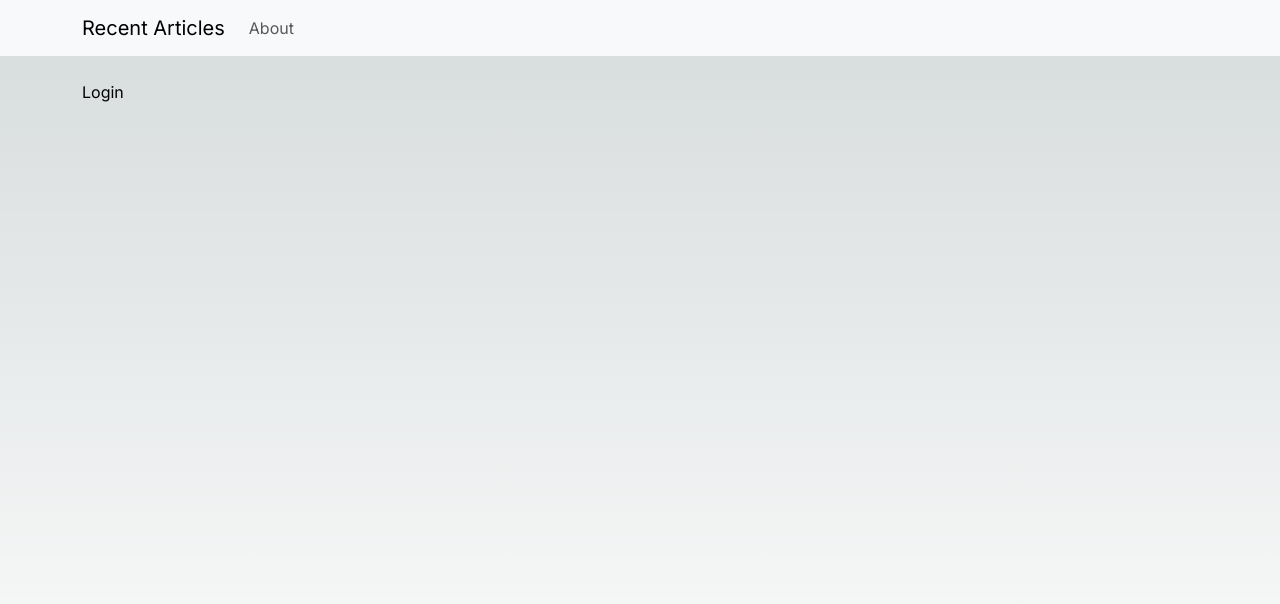
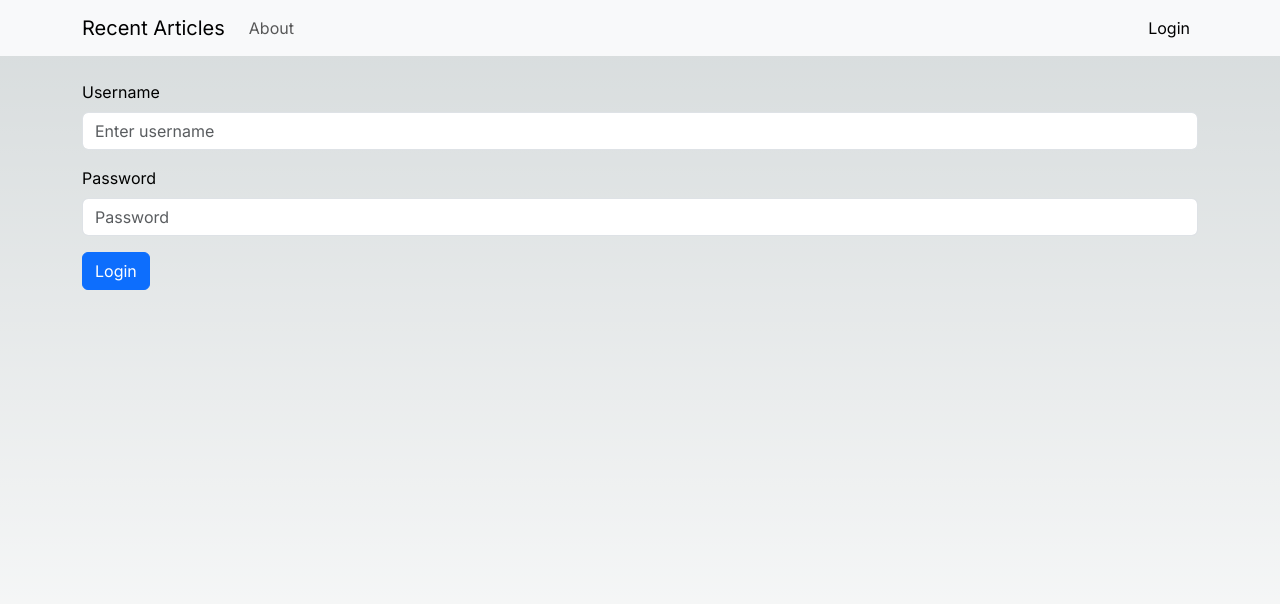
Before and after one commit to andrejd1/applifting_app, a Next.js app: page /login in a window 1280 px wide. Shown: the top 604 px of the page. Built offline with nearby package versions, Linux system fonts and the light colour scheme; no server answers.

Commit message:
Add login logic

```diff
--- a/package.json
+++ b/package.json
@@ -11,6 +11,7 @@
   "dependencies": {
     "bootstrap": "^5.3.2",
     "next": "14.0.0",
+    "next-auth": "^4.24.4",
     "prettier": "^3.0.3",
     "react": "^18",
     "react-bootstrap": "^2.9.1",
--- a/src/app/layout.tsx
+++ b/src/app/layout.tsx
@@ -2,9 +2,10 @@ import type { Metadata } from "next";
 import { Inter } from "next/font/google";
 import "bootstrap/dist/css/bootstrap.min.css";
 import "./globals.css";
-import { Container, SSRProvider } from "@/components/bootstrap";
+import { Container } from "@/components/bootstrap";
 import React from "react";
-import NavBar from "@/app/NavBar";
+import NavBar from "@/components/NavBar/NavBar";
+import { getServerSession } from "next-auth";
 
 const inter = Inter({ subsets: ["latin"] });
 
@@ -13,20 +14,20 @@ export const metadata: Metadata = {
   description: "The best cat blog ever",
 };
 
-export default function RootLayout({
+export default async function RootLayout({
   children,
 }: {
   children: React.ReactNode;
 }) {
+  const session = await getServerSession();
+
   return (
     <html lang="en">
       <body className={inter.className}>
-        <SSRProvider>
-          <NavBar />
-          <main>
-            <Container className="py-4">{children}</Container>
-          </main>
-        </SSRProvider>
+        <NavBar session={session} />
+        <main>
+          <Container className="py-4">{children}</Container>
+        </main>
       </body>
     </html>
   );
--- a/src/app/login/page.tsx
+++ b/src/app/login/page.tsx
@@ -1,3 +1,40 @@
+"use client";
+import { Button, Form } from "@/components/bootstrap";
+import { FormEvent } from "react";
+import { signIn } from "next-auth/react";
+
 export default function Login() {
-  return <div>Login</div>;
+  const handleSubmit = async (e: FormEvent<HTMLFormElement>) => {
+    e.preventDefault();
+
+    const formData = new FormData(e.currentTarget);
+
+    await signIn("credentials", {
+      username: formData.get("username"),
+      password: formData.get("password"),
+      redirect: true,
+      callbackUrl: "/",
+    });
+  };
+
+  return (
+    <Form onSubmit={handleSubmit}>
+      <Form.Group className=" mb-3" controlId="formUsername">
+        <Form.Label>Username</Form.Label>
+        <Form.Control
+          name="username"
+          type="username"
+          placeholder="Enter username"
+        />
+      </Form.Group>
+
+      <Form.Group className="mb-3" controlId="formPassword">
+        <Form.Label>Password</Form.Label>
+        <Form.Control name="password" type="password" placeholder="Password" />
+      </Form.Group>
+      <Button className="align-self-end" variant="primary" type="submit">
+        Login
+      </Button>
+    </Form>
+  );
 }
--- a/src/app/NavBar.tsx
+++ b/src/components/NavBar/NavBar.tsx
@@ -2,8 +2,15 @@
 import { Container, Nav, Navbar } from "react-bootstrap";
 import Link from "next/link";
 import { usePathname } from "next/navigation";
+import { Session } from "next-auth";
+import { Button } from "@/components/bootstrap";
+import { signOut } from "next-auth/react";
 
-export default function NavBar() {
+type NavbarProps = {
+  session: Session | null;
+};
+
+export default function NavBar({ session }: NavbarProps) {
   const pathName = usePathname();
 
   return (
@@ -19,11 +26,22 @@ export default function NavBar() {
           Recent Articles
         </Navbar.Brand>
         <Navbar.Toggle aria-controls="main-navbar" />
-        <Navbar.Collapse id="main-navbar">
+        <Navbar.Collapse
+          id="main-navbar"
+          className="d-flex justify-content-between"
+        >
           <Nav>
             <Nav.Link as={Link} href="/about" active={pathName === "/about"}>
               About
             </Nav.Link>
+          </Nav>
+          <Nav>
+            {!session && (
+              <Nav.Link as={Link} href="/login" active={pathName === "/login"}>
+                Login
+              </Nav.Link>
+            )}
+            {!!session && <Button onClick={() => signOut()}>Logout</Button>}
           </Nav>
         </Navbar.Collapse>
       </Container>
--- a/src/components/bootstrap.tsx
+++ b/src/components/bootstrap.tsx
@@ -1,2 +1,2 @@
 "use client";
-export { Container, SSRProvider, Spinner } from "react-bootstrap";
+export { Container, Spinner, Form, Button } from "react-bootstrap";
```
Also changed, not shown: src/app/api/auth/[...nextauth]/route.ts (added, +37 -0 lines), 1 other file (tests, documents, lock files or other folders).
